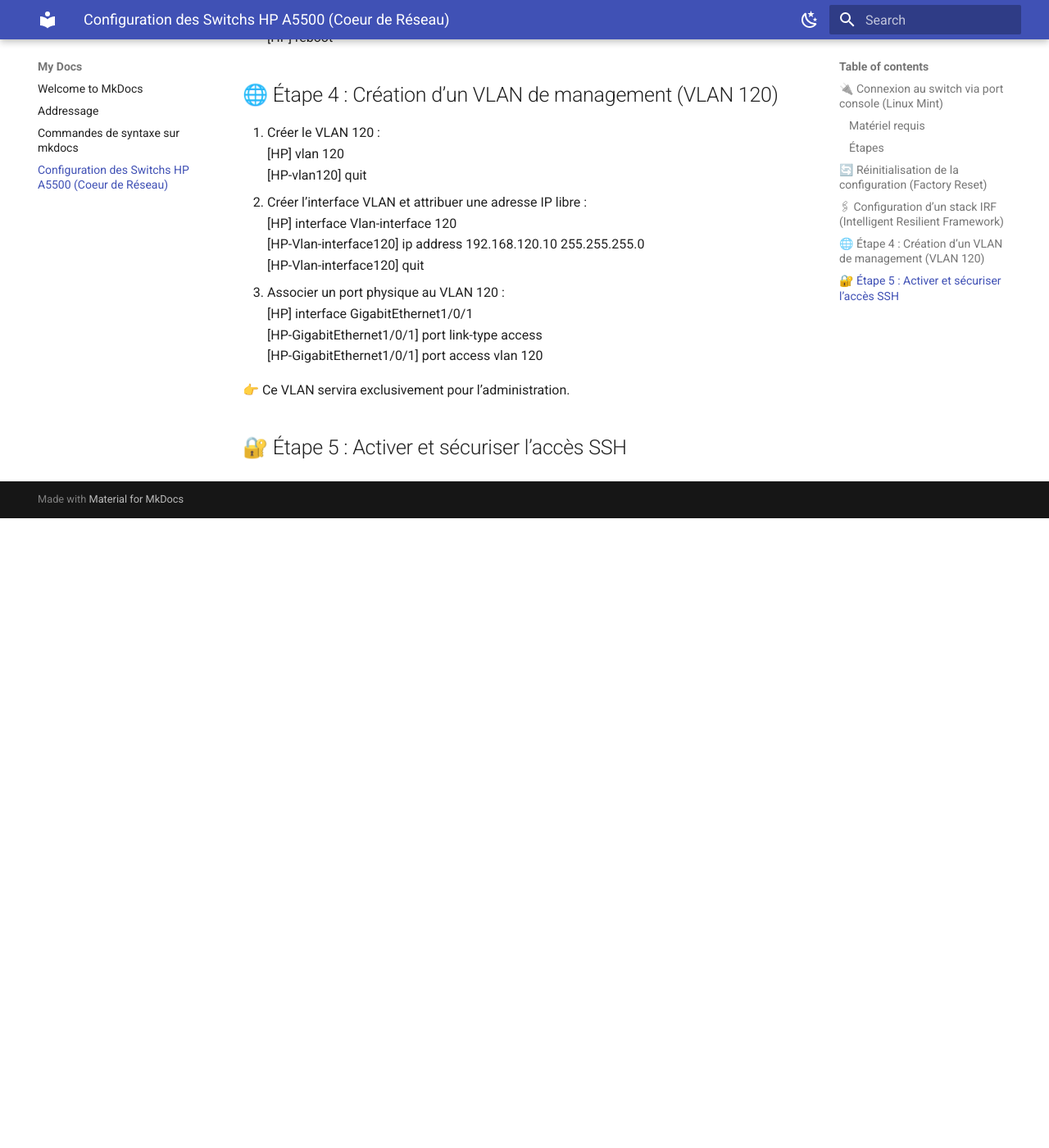
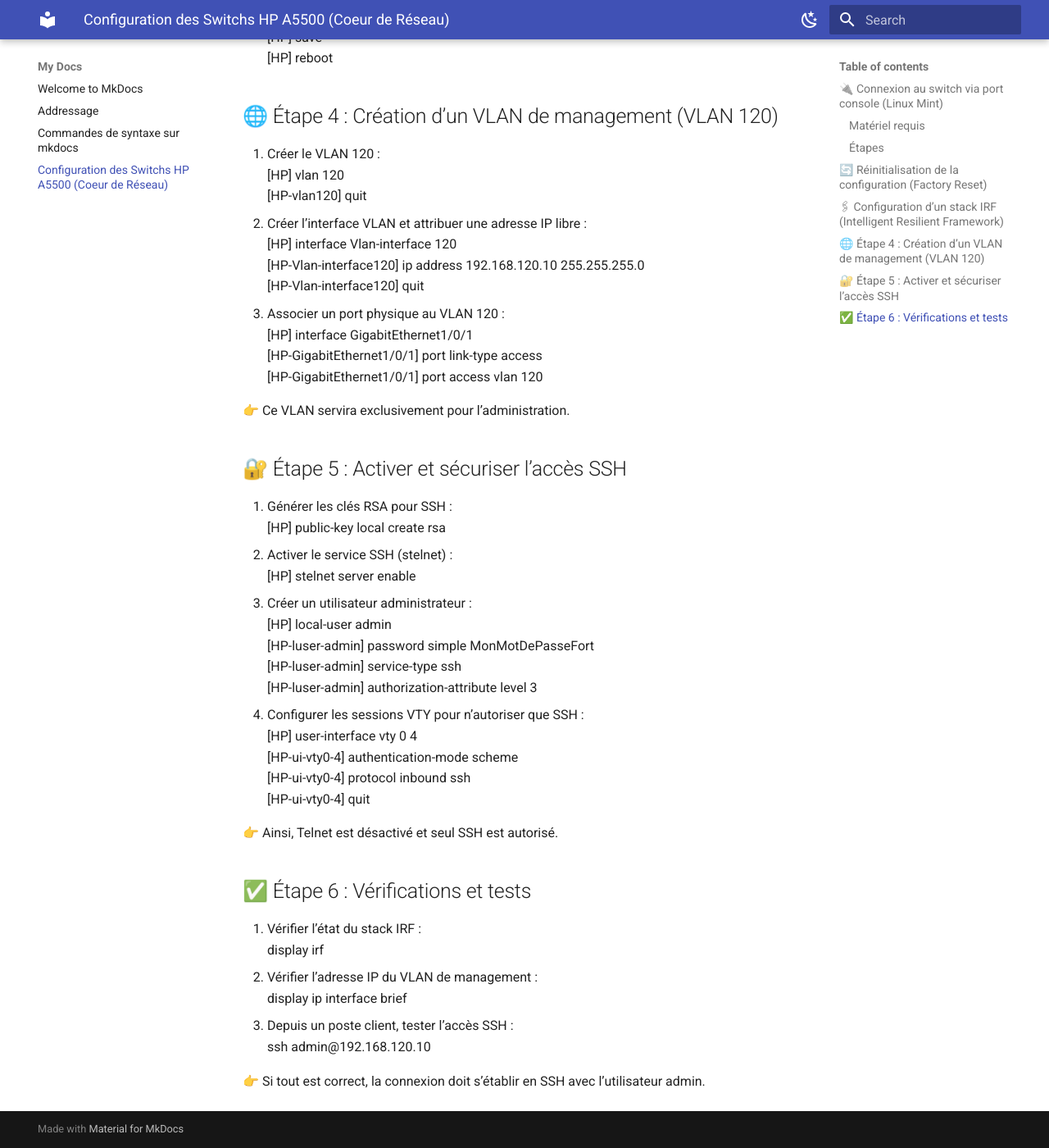
Before and after one commit to Sym-0ne/LaPaillasse, an MkDocs documentation site: the page built from docs/reseau.md, in a window 1280 px wide and 1400 px high, scrolled down 1896 px. Shown: the whole window at 82% size. Built offline with MkDocs 1.6.1 and Material for MkDocs 9.7.7, drawn with Linux system fonts in a browser that asks for light colours; before the commit the page ends 2528 px from its top, so only the background shows below that; some of the changed text lies outside the part shown.

Commit message:
Modif final - a remodifier si besoin

```diff
--- a/docs/reseau.md
+++ b/docs/reseau.md
@@ -5,7 +5,7 @@
 
 - Connexion au switch via le port console depuis Linux Mint
 - Réinitialisation de la configuration (factory reset)
-- Configuration d’un stack
+- Configuration d’un stack (IRF)
 - Mise en place d’un VLAN de management (VLAN 120)
 - Activation de l’accès SSH pour l’administration
 
@@ -55,7 +55,7 @@
     [HP] save<br>
 4. Configurer les ports IRF :<br>
     [HP] system-view<br>
-    [HP] irf-port 1/1<br>
+    [HP] irf-port 1/1<br><br>
     [HP-irf-port1/1] port group interface Ten-GigabitEthernet1/0/49<br>
     [HP-irf-port1/1] quit<br>
     [HP] irf-port 2/1<br>
@@ -83,3 +83,31 @@
 👉 Ce VLAN servira exclusivement pour l’administration.
 
 ## 🔐 Étape 5 : Activer et sécuriser l’accès SSH
+
+1. Générer les clés RSA pour SSH :<br>
+   [HP] public-key local create rsa<br>
+2. Activer le service SSH (stelnet) :<br>
+   [HP] stelnet server enable<br>
+3. Créer un utilisateur administrateur :<br>
+   [HP] local-user admin<br>
+   [HP-luser-admin] password simple MonMotDePasseFort<br>
+   [HP-luser-admin] service-type ssh<br>
+   [HP-luser-admin] authorization-attribute level 3<br>
+4. Configurer les sessions VTY pour n’autoriser que SSH :<br>
+   [HP] user-interface vty 0 4<br>
+   [HP-ui-vty0-4] authentication-mode scheme<br>
+   [HP-ui-vty0-4] protocol inbound ssh<br>
+   [HP-ui-vty0-4] quit<br>
+
+👉 Ainsi, Telnet est désactivé et seul SSH est autorisé.
+
+## ✅ Étape 6 : Vérifications et tests
+
+1. Vérifier l’état du stack IRF :<br>
+<HP> display irf<br>
+2. Vérifier l’adresse IP du VLAN de management :<br>
+<HP> display ip interface brief<br>
+3. Depuis un poste client, tester l’accès SSH :<br>
+ssh admin@192.168.120.10<br>
+
+👉 Si tout est correct, la connexion doit s’établir en SSH avec l’utilisateur admin.
```
